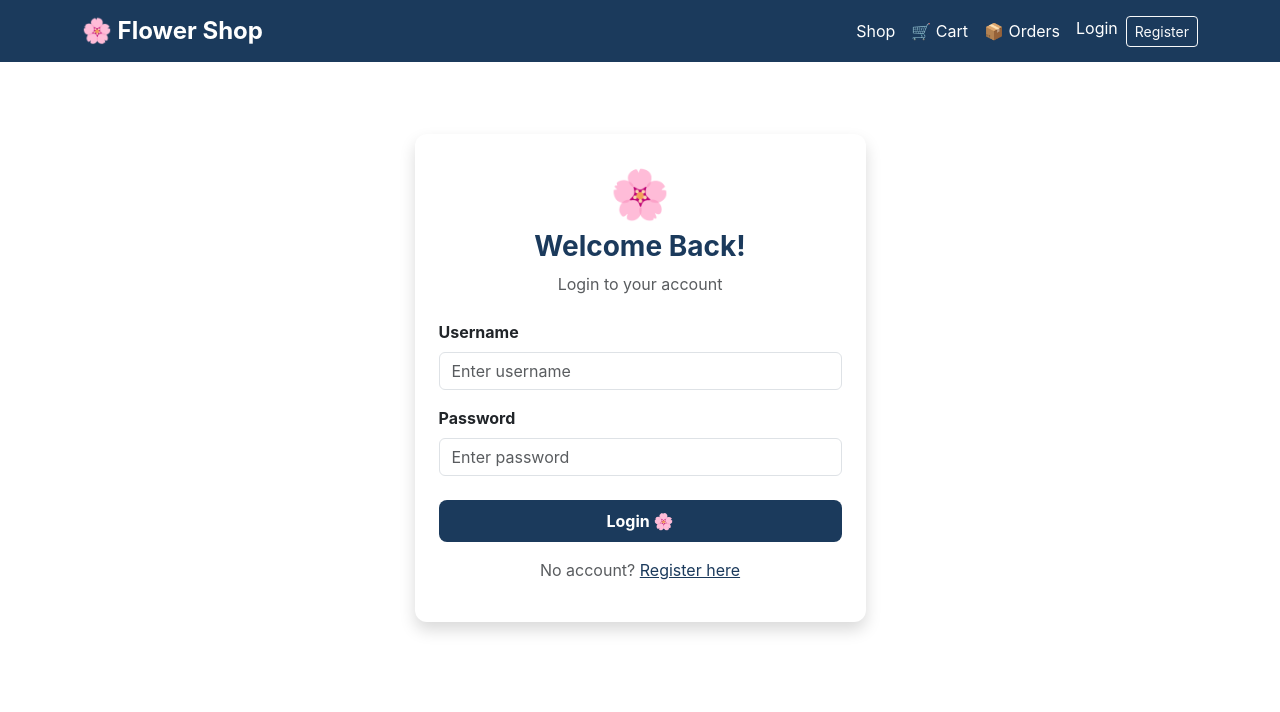
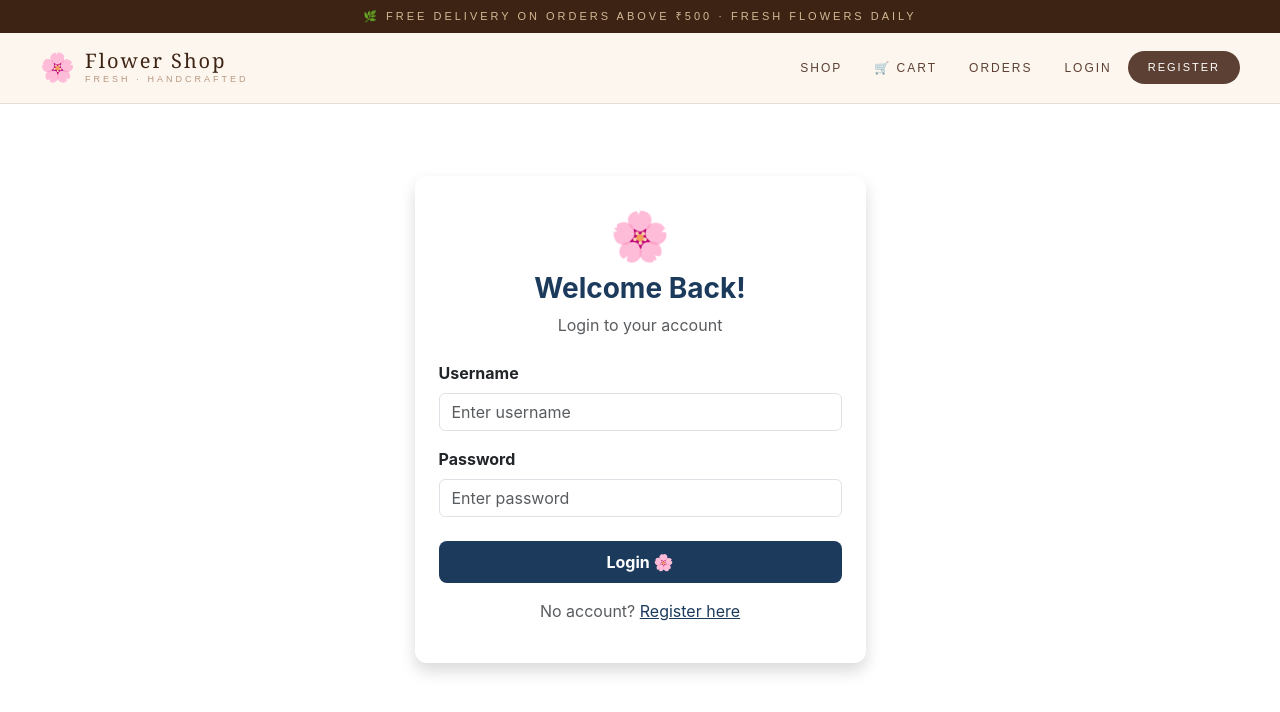
Before and after one commit to challagollajaya-cloud/flowershop-react, a React (Create React App) app: page /login in a window 1280 px wide. Shown: the top 712 px of the page. Built offline with nearby package versions, Linux system fonts and the light colour scheme.

Commit message:
Elegant navbar redesign

```diff
--- a/src/components/Navbar.js
+++ b/src/components/Navbar.js
@@ -7,74 +7,194 @@ function Navbar() {
 
     const handleLogout = () => {
         localStorage.removeItem('username');
+        localStorage.removeItem('token');
+        localStorage.removeItem('role');
         navigate('/login');
     };
 
     return (
-        <nav className="navbar navbar-expand-lg"
-             style={{ backgroundColor: '#1B3A5C' }}>
-            <div className="container">
+        <>
+            {/* Top thin bar */}
+            <div style={{
+                backgroundColor: '#3d2314',
+                color: '#d4b896',
+                textAlign: 'center',
+                padding: '8px',
+                fontSize: '11px',
+                letterSpacing: '3px',
+                fontFamily: 'Arial, sans-serif',
+                textTransform: 'uppercase'
+            }}>
+                🌿 Free delivery on orders above ₹500 · Fresh flowers daily
+            </div>
 
-                <Link
-                    className="navbar-brand text-white fw-bold fs-4"
-                    to="/">
-                    🌸 Flower Shop
+            {/* Main Navbar */}
+            <nav style={{
+                backgroundColor: '#fdf6ee',
+                borderBottom: '1px solid #e8ddd4',
+                padding: '0 40px',
+                fontFamily: 'Arial, sans-serif'
+            }}>
+                <div style={{
+                    display: 'flex',
+                    justifyContent: 'space-between',
+                    alignItems: 'center',
+                    maxWidth: '1200px',
+                    margin: '0 auto',
+                    height: '70px'
+                }}>
+
+                    {/* Logo */}
+                    <Link to="/" style={{ textDecoration: 'none' }}>
+                        <div style={{ display: 'flex', alignItems: 'center', gap: '10px' }}>
+                            <span style={{ fontSize: '28px' }}>🌸</span>
+                            <div>
+                                <div style={{
+                                    fontFamily: 'Georgia, serif',
+                                    fontSize: '20px',
+                                    color: '#3d2314',
+                                    letterSpacing: '2px',
+                                    lineHeight: '1.2'
+                                }}>
+                                    Flower Shop
+                                </div>
+                                <div style={{
+                                    fontSize: '9px',
+                                    letterSpacing: '3px',
+                                    color: '#b89880',
+                                    textTransform: 'uppercase'
+                                }}>
+                                    Fresh · Handcrafted
+                                </div>
+                            </div>
+                        </div>
                     </Link>
 
-                <div className="d-flex gap-3 align-items-center">
-                    <Link
-                        className="nav-link text-white"
-                        to="/shop">
+                    {/* Nav Links */}
+                    <div style={{
+                        display: 'flex',
+                        alignItems: 'center',
+                        gap: '32px'
+                    }}>
+                        <Link to="/shop" style={{
+                            textDecoration: 'none',
+                            color: '#5C4033',
+                            fontSize: '12px',
+                            letterSpacing: '2px',
+                            textTransform: 'uppercase',
+                            fontWeight: '500',
+                            transition: 'color 0.2s'
+                        }}>
                             Shop
                         </Link>
-                    <Link
-                        className="nav-link text-white"
-                        to="/cart">
+
+                        <Link to="/cart" style={{
+                            textDecoration: 'none',
+                            color: '#5C4033',
+                            fontSize: '12px',
+                            letterSpacing: '2px',
+                            textTransform: 'uppercase',
+                            fontWeight: '500'
+                        }}>
                             🛒 Cart
                         </Link>
-                    <Link
-                        className="nav-link text-white"
-                        to="/orders">
+
+                        <Link to="/orders" style={{
+                            textDecoration: 'none',
+                            color: '#5C4033',
+                            fontSize: '12px',
+                            letterSpacing: '2px',
+                            textTransform: 'uppercase',
+                            fontWeight: '500'
+                        }}>
+                            Orders
+                        </Link>
+
+                        {/* Admin Links */}
+                        {username === 'admin' && (
+                            <>
+                                <Link to="/admin/products" style={{
+                                    textDecoration: 'none',
+                                    color: '#9c7b6b',
+                                    fontSize: '11px',
+                                    letterSpacing: '2px',
+                                    textTransform: 'uppercase',
+                                    fontWeight: '500',
+                                    borderBottom: '1px solid #9c7b6b',
+                                    paddingBottom: '2px'
+                                }}>
+                                    🌸 Products
+                                </Link>
+
+                                <Link to="/admin/orders" style={{
+                                    textDecoration: 'none',
+                                    color: '#9c7b6b',
+                                    fontSize: '11px',
+                                    letterSpacing: '2px',
+                                    textTransform: 'uppercase',
+                                    fontWeight: '500',
+                                    borderBottom: '1px solid #9c7b6b',
+                                    paddingBottom: '2px'
+                                }}>
                                     📦 Orders
                                 </Link>
-
-                    {username === 'admin' && (
-                        <div className="d-flex gap-2">
-                            <Link
-                                className="nav-link text-white"
-                                to="/admin/products">
-                                🌸 Manage Products
-                            </Link>
-                            <Link
-                                className="nav-link text-white"
-                                to="/admin/orders">
-                                📋 Manage Orders
-                            </Link>
-                        </div>
+                            </>
                         )}
 
+                        {/* Auth */}
                         {username ? (
-                        <div className="d-flex gap-2
-                            align-items-center">
-                            <span className="text-white">
+                            <div style={{
+                                display: 'flex',
+                                alignItems: 'center',
+                                gap: '16px'
+                            }}>
+                                <span style={{
+                                    color: '#9c7b6b',
+                                    fontSize: '12px',
+                                    letterSpacing: '1px'
+                                }}>
                                     👤 {username}
                                 </span>
                                 <button
-                                className="btn btn-outline-light btn-sm"
-                                onClick={handleLogout}>
+                                    onClick={handleLogout}
+                                    style={{
+                                        background: 'transparent',
+                                        border: '1px solid #5C4033',
+                                        color: '#5C4033',
+                                        padding: '6px 16px',
+                                        fontSize: '11px',
+                                        letterSpacing: '2px',
+                                        textTransform: 'uppercase',
+                                        cursor: 'pointer',
+                                        borderRadius: '20px',
+                                        fontFamily: 'Arial, sans-serif'
+                                    }}>
                                     Logout
                                 </button>
                             </div>
                         ) : (
-                        <div className="d-flex gap-2">
-                            <Link
-                                className="nav-link text-white"
-                                to="/login">
+                            <div style={{ display: 'flex', gap: '16px', alignItems: 'center' }}>
+                                <Link to="/login" style={{
+                                    textDecoration: 'none',
+                                    color: '#5C4033',
+                                    fontSize: '12px',
+                                    letterSpacing: '2px',
+                                    textTransform: 'uppercase',
+                                    fontWeight: '500'
+                                }}>
                                     Login
                                 </Link>
-                            <Link
-                                className="btn btn-outline-light btn-sm"
-                                to="/register">
+                                <Link to="/register" style={{
+                                    textDecoration: 'none',
+                                    background: '#5C4033',
+                                    color: 'white',
+                                    padding: '8px 20px',
+                                    fontSize: '11px',
+                                    letterSpacing: '2px',
+                                    textTransform: 'uppercase',
+                                    borderRadius: '20px',
+                                    fontWeight: '500'
+                                }}>
                                     Register
                                 </Link>
                             </div>
@@ -82,6 +202,7 @@ function Navbar() {
                     </div>
                 </div>
             </nav>
+        </>
     );
 }
 
```
Lines whose indentation alone changed are shown as unchanged.
